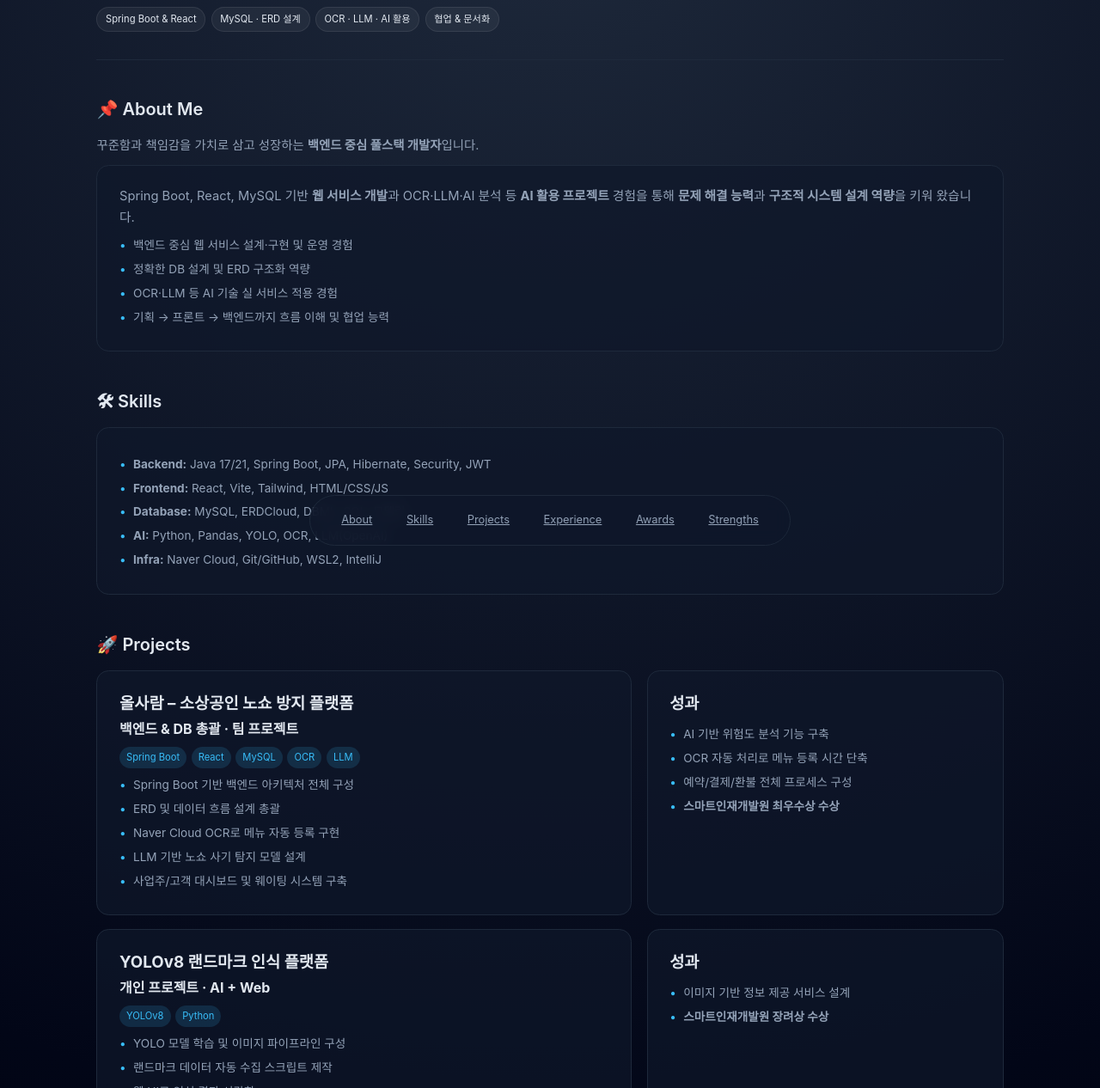
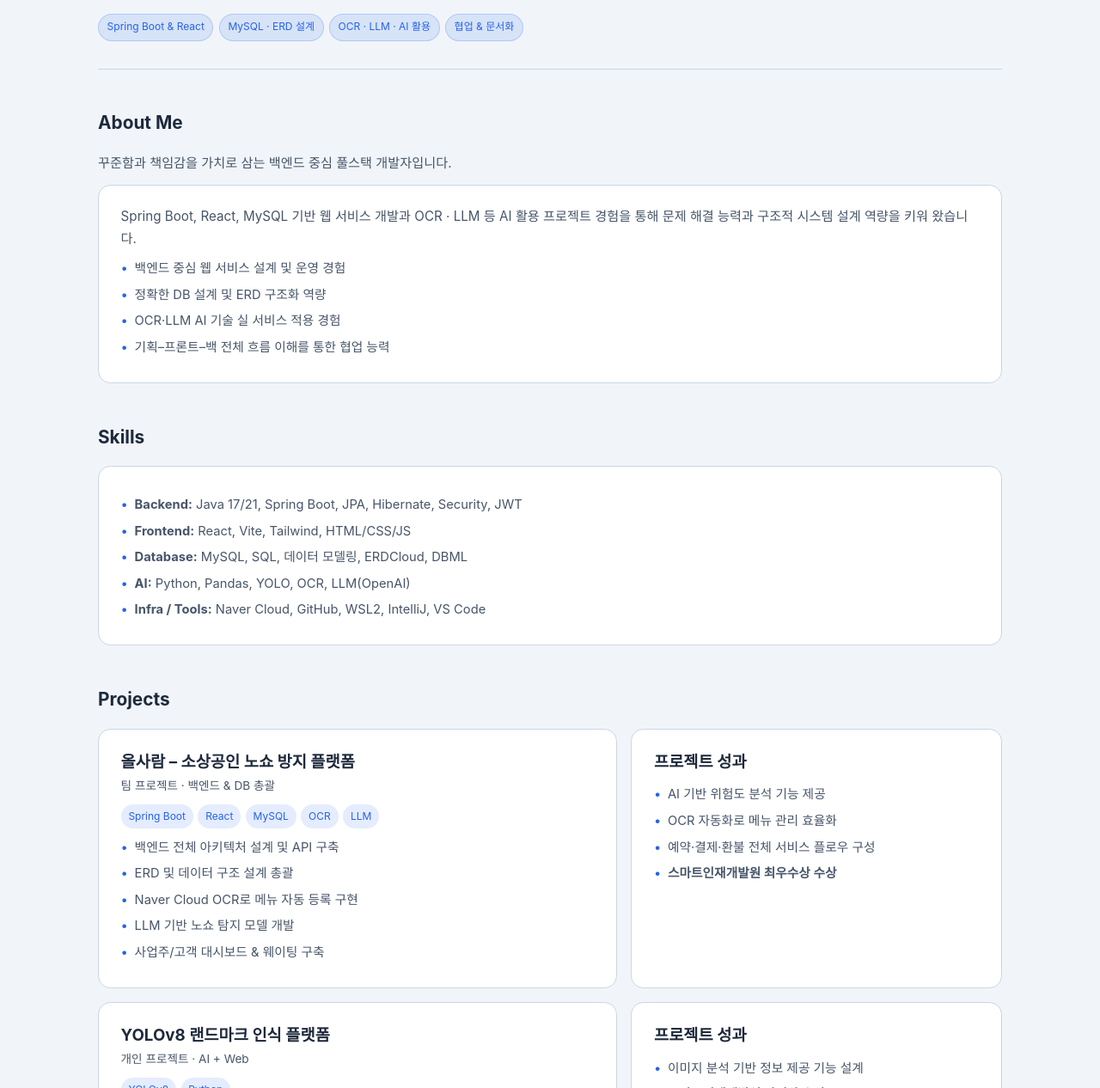
Before and after one commit to baej5600-cpu/portfolio, a website: page index.html in a window 1280 px wide. Shown: the part 140-1406 px from the top of the page at 86% size. Drawn offline with Linux system fonts and the light colour scheme.

Commit message:
Upgrade portfolio design

```diff
--- a/index.html
+++ b/index.html
@@ -6,70 +6,41 @@
 <meta name="viewport" content="width=device-width, initial-scale=1.0" />
 
 <style>
-/* -------------------- GLOBAL THEME -------------------- */
+/* -------------------- 밝은 다크모드 테마 -------------------- */
 :root {
-    --bg: #0f172a;
-    --bg-soft: #1e293b;
-    --card: #0f172a;
-    --accent: #38bdf8;
-    --accent-soft: rgba(56,189,248,0.15);
-    --text: #e2e8f0;
-    --text-soft: #94a3b8;
-    --border: #1e293b;
+    --bg: #f1f5f9;
+    --bg-soft: #e2e8f0;
+    --card: #ffffff;
+    --accent: #2563eb;
+    --accent-soft: rgba(37, 99, 235, 0.12);
+    --text: #1e293b;
+    --text-soft: #475569;
+    --border: #cbd5e1;
 }
 
-*{ margin:0; padding:0; box-sizing:border-box; }
+* { margin:0; padding:0; box-sizing:border-box; }
 
 body {
     font-family: "Inter", system-ui, sans-serif;
-    background: radial-gradient(circle at top, #1e293b 0%, #020617 60%, #000 100%);
+    background: var(--bg);
     color: var(--text);
     line-height: 1.7;
-    overflow-x: hidden;
 }
 
-/* -------------------- LAYOUT -------------------- */
+/* -------------------- Layout -------------------- */
 .wrapper {
     max-width: 1100px;
     margin: 0 auto;
-    padding: 2.5rem 1.4rem 5rem;
+    padding: 2.8rem 1.5rem 5rem;
 }
 
-/* -------------------- FLOATING NAVBAR -------------------- */
-.navbar {
-    position: fixed;
-    bottom: 25px;
-    left: 50%;
-    transform: translateX(-50%);
-    background: rgba(15,23,42,0.85);
-    backdrop-filter: blur(10px);
-    padding: 0.7rem 1.4rem;
-    border-radius: 999px;
-    border: 1px solid #1e293b;
-    display: flex;
-    gap: 0.75rem;
-    z-index: 999;
-    transition: 0.25s ease;
-}
-.navbar a {
-    font-size: 0.8rem;
-    padding: 0.35rem 0.8rem;
-    border-radius: 999px;
-    border: 1px solid transparent;
-    color: var(--text-soft);
-}
-.navbar a:hover {
-    color: var(--accent);
-    border-color: var(--accent);
-}
-
-/* -------------------- HEADER -------------------- */
 header {
     padding-bottom: 2rem;
     border-bottom: 1px solid var(--border);
-    margin-bottom: 2.5rem;
+    margin-bottom: 2.8rem;
 }
 
+/* -------------------- Header -------------------- */
 .header-main {
     display:flex;
     justify-content: space-between;
@@ -84,83 +55,83 @@ header {
 }
 
 .title-group h2 {
-    font-size: 0.95rem;
+    font-size: 1rem;
     color: var(--accent);
-    margin-top: 0.25rem;
-    letter-spacing: 0.12em;
+    margin-top: 0.35rem;
+    letter-spacing: 0.08em;
 }
 
 .badges {
-    display:flex; flex-wrap:wrap; gap:0.4rem; margin-top:0.8rem;
+    display:flex;
+    flex-wrap:wrap;
+    gap:0.4rem;
+    margin-top:0.8rem;
 }
 
 .badge {
-    font-size:0.7rem;
-    padding:0.25rem 0.6rem;
+    font-size:0.75rem;
+    padding:0.3rem 0.6rem;
     border-radius:999px;
-    background: rgba(255,255,255,0.05);
-    border:1px solid rgba(255,255,255,0.08);
+    background: var(--accent-soft);
+    color: var(--accent);
+    border:1px solid rgba(37,99,235,0.22);
 }
 
-/* -------------------- CARDS -------------------- */
+/* -------------------- Contact -------------------- */
+.contact {
+    font-size: 0.9rem;
+    text-align: right;
+    color: var(--text-soft);
+}
+.contact a { color: var(--accent); text-decoration: none; }
+.contact a:hover { text-decoration: underline; }
+
+/* -------------------- Sections -------------------- */
+.section { margin-bottom:2.8rem; }
+
+.section-title {
+    font-size: 1.3rem;
+    font-weight: 700;
+    margin-bottom: 1rem;
+}
+
+.section-sub {
+    margin-bottom:0.8rem;
+    font-size:0.95rem;
+    color:var(--text-soft);
+}
+
+/* -------------------- Cards -------------------- */
 .card {
-    background: rgba(15,23,42,0.7);
-    padding:1.4rem 1.6rem;
-    border-radius:0.9rem;
+    background: var(--card);
+    padding: 1.4rem 1.6rem;
+    border-radius: 0.9rem;
     border:1px solid var(--border);
-    transition:0.3s ease;
-    box-shadow: 0 0 0 transparent;
+    transition:0.25s ease;
 }
 
 .card:hover {
-    transform: translateY(-4px);
-    border-color: var(--accent);
-    box-shadow: 0 8px 20px rgba(56,189,248,0.15);
+    transform: translateY(-3px);
+    box-shadow: 0 6px 18px rgba(0,0,0,0.08);
 }
 
-/* -------------------- SECTIONS -------------------- */
-.section {
-    margin-bottom: 2.6rem;
-}
-
-.section-title {
-    font-size:1.25rem;
-    font-weight:600;
-    margin-bottom: 0.8rem;
-    display:flex;
-    align-items:center;
-    gap:0.4rem;
-}
-
-.section-sub {
-    font-size:0.9rem;
-    color: var(--text-soft);
-    margin-bottom: 0.7rem;
-}
-
-/* -------------------- PROJECT GRID -------------------- */
-.card-grid {
-    display:grid;
-    grid-template-columns:1.5fr 1fr;
-    gap:1.1rem;
-}
-
+/* -------------------- Tag -------------------- */
 .tag-row { display:flex; flex-wrap:wrap; gap:0.35rem; margin-top:0.4rem; }
 .tag {
-    font-size:0.7rem;
-    padding:0.2rem 0.5rem;
+    font-size:0.75rem;
+    padding:0.25rem 0.55rem;
     border-radius:999px;
     background: var(--accent-soft);
     color: var(--accent);
 }
 
-/* -------------------- UL -------------------- */
-ul{ list-style:none; margin-top:0.5rem; }
-ul li{
-    font-size:0.85rem;
-    margin-bottom:0.3rem;
+/* -------------------- Lists -------------------- */
+ul { list-style:none; margin-top:0.6rem; }
+ul li {
+    margin-bottom:0.35rem;
     padding-left:1rem;
     position:relative;
+    font-size:0.92rem;
     color: var(--text-soft);
 }
 ul li::before {
@@ -170,41 +141,39 @@ ul li::before {
     color: var(--accent);
 }
 
-/* -------------------- FOOTER -------------------- */
+/* -------------------- Grid -------------------- */
+.card-grid {
+    display:grid;
+    grid-template-columns:1.4fr 1fr;
+    gap:1rem;
+}
+
+/* -------------------- Footer -------------------- */
 .footer {
     margin-top:3rem;
     padding-top:1rem;
     border-top:1px solid var(--border);
+    font-size:0.85rem;
+    color:var(--text-soft);
     display:flex;
     justify-content:space-between;
-    font-size:0.8rem;
     flex-wrap:wrap;
-    color: var(--text-soft);
 }
 
-/* -------------------- RESPONSIVE -------------------- */
-@media (max-width:768px) {
+/* -------------------- Responsive -------------------- */
+@media(max-width:768px) {
     .card-grid { grid-template-columns:1fr; }
-    .navbar { bottom:15px; }
+    .contact { text-align:left; }
 }
 </style>
 </head>
 
 <body>
+<div class="wrapper">
 
-<!-- FLOATING NAVIGATION -->
-<nav class="navbar">
-    <a href="#about">About</a>
-    <a href="#skills">Skills</a>
-    <a href="#projects">Projects</a>
-    <a href="#experience">Experience</a>
-    <a href="#awards">Awards</a>
-    <a href="#strengths">Strengths</a>
-</nav>
-
-<div class="wrapper">
 <header>
     <div class="header-main">
+
         <div class="title-group">
             <h1>배준호</h1>
             <h2>AI · Backend · Database · Web Fullstack Developer</h2>
@@ -217,80 +186,96 @@ ul li::before {
             </div>
         </div>
 
-        <div class="contact" style="text-align:right;">
-            <div>📧 <b>baej5600@gmail.com</b></div>
-            <div>💼 GitHub: <a href="#" target="_blank">github.com/your-id</a></div>
-            <div>📎 Notion: <a href="#" target="_blank">포트폴리오 링크</a></div>
+        <div class="contact">
+            <div>📧 baej5600@gmail.com</div>
+            <div>GitHub:
+                <a href="https://github.com/baej5600-cpu" target="_blank">
+                    github.com/baej5600-cpu
+                </a>
+            </div>
+            <div>Notion:
+                <a href="https://www.notion.so/1f93479df154801393acfe0fe1b4d4b8?source=copy_link" target="_blank">
+                    포트폴리오 링크
+                </a>
+            </div>
         </div>
+
     </div>
 </header>
 
-<!-- -------------------- ABOUT -------------------- -->
+<!-- -------------------- About -------------------- -->
 <section id="about" class="section">
-    <h2 class="section-title">📌 About Me</h2>
+    <h2 class="section-title">About Me</h2>
     <div class="section-sub">
-        꾸준함과 책임감을 가치로 삼고 성장하는 <strong>백엔드 중심 풀스택 개발자</strong>입니다.
+        꾸준함과 책임감을 가치로 삼는 백엔드 중심 풀스택 개발자입니다.
     </div>
 
     <div class="card">
-        <p style="font-size:0.92rem; color:var(--text-soft); margin-bottom:0.4rem;">
-            Spring Boot, React, MySQL 기반 <strong>웹 서비스 개발</strong>과
-            OCR·LLM·AI 분석 등 <strong>AI 활용 프로젝트</strong> 경험을 통해
-            <strong>문제 해결 능력</strong>과 <strong>구조적 시스템 설계 역량</strong>을 키워 왔습니다.
+        <p style="margin-bottom:0.4rem; font-size:0.95rem; color:var(--text-soft);">
+            Spring Boot, React, MySQL 기반 웹 서비스 개발과
+            OCR · LLM 등 AI 활용 프로젝트 경험을 통해
+            문제 해결 능력과 구조적 시스템 설계 역량을 키워 왔습니다.
         </p>
 
         <ul>
-            <li>백엔드 중심 웹 서비스 설계·구현 및 운영 경험</li>
+            <li>백엔드 중심 웹 서비스 설계 및 운영 경험</li>
             <li>정확한 DB 설계 및 ERD 구조화 역량</li>
-            <li>OCR·LLM 등 AI 기술 실 서비스 적용 경험</li>
-            <li>기획 → 프론트 → 백엔드까지 흐름 이해 및 협업 능력</li>
+            <li>OCR·LLM AI 기술 실 서비스 적용 경험</li>
+            <li>기획–프론트–백 전체 흐름 이해를 통한 협업 능력</li>
         </ul>
     </div>
 </section>
 
-<!-- -------------------- SKILLS -------------------- -->
+<!-- -------------------- Skills -------------------- -->
 <section id="skills" class="section">
-    <h2 class="section-title">🛠 Skills</h2>
+    <h2 class="section-title">Skills</h2>
 
     <div class="card">
         <ul>
             <li><b>Backend:</b> Java 17/21, Spring Boot, JPA, Hibernate, Security, JWT</li>
             <li><b>Frontend:</b> React, Vite, Tailwind, HTML/CSS/JS</li>
-            <li><b>Database:</b> MySQL, ERDCloud, DBML, SQL, 모델링</li>
+            <li><b>Database:</b> MySQL, SQL, 데이터 모델링, ERDCloud, DBML</li>
             <li><b>AI:</b> Python, Pandas, YOLO, OCR, LLM(OpenAI)</li>
-            <li><b>Infra:</b> Naver Cloud, Git/GitHub, WSL2, IntelliJ</li>
+            <li><b>Infra / Tools:</b> Naver Cloud, GitHub, WSL2, IntelliJ, VS Code</li>
         </ul>
     </div>
 </section>
 
-<!-- -------------------- PROJECTS -------------------- -->
+<!-- -------------------- Projects -------------------- -->
 <section id="projects" class="section">
-    <h2 class="section-title">🚀 Projects</h2>
+    <h2 class="section-title">Projects</h2>
 
     <div class="card-grid">
         <div class="card">
             <h3>올사람 – 소상공인 노쇼 방지 플랫폼</h3>
-            <h4>백엔드 & DB 총괄 · 팀 프로젝트</h4>
+            <p style="font-size:0.85rem; color:var(--text-soft); margin-bottom:0.6rem;">
+                팀 프로젝트 · 백엔드 & DB 총괄
+            </p>
+
             <div class="tag-row">
-                <span class="tag">Spring Boot</span><span class="tag">React</span>
-                <span class="tag">MySQL</span><span class="tag">OCR</span><span class="tag">LLM</span>
+                <span class="tag">Spring Boot</span>
+                <span class="tag">React</span>
+                <span class="tag">MySQL</span>
+                <span class="tag">OCR</span>
+                <span class="tag">LLM</span>
             </div>
+
             <ul>
-                <li>Spring Boot 기반 백엔드 아키텍처 전체 구성</li>
-                <li>ERD 및 데이터 흐름 설계 총괄</li>
+                <li>백엔드 전체 아키텍처 설계 및 API 구축</li>
+                <li>ERD 및 데이터 구조 설계 총괄</li>
                 <li>Naver Cloud OCR로 메뉴 자동 등록 구현</li>
-                <li>LLM 기반 노쇼 사기 탐지 모델 설계</li>
-                <li>사업주/고객 대시보드 및 웨이팅 시스템 구축</li>
+                <li>LLM 기반 노쇼 탐지 모델 개발</li>
+                <li>사업주/고객 대시보드 & 웨이팅 구축</li>
             </ul>
         </div>
 
         <div class="card">
-            <h3>성과</h3>
+            <h3>프로젝트 성과</h3>
             <ul>
-                <li>AI 기반 위험도 분석 기능 구축</li>
-                <li>OCR 자동 처리로 메뉴 등록 시간 단축</li>
-                <li>예약/결제/환불 전체 프로세스 구성</li>
-                <li><strong>스마트인재개발원 최우수상 수상</strong></li>
+                <li>AI 기반 위험도 분석 기능 제공</li>
+                <li>OCR 자동화로 메뉴 관리 효율화</li>
+                <li>예약·결제·환불 전체 서비스 플로우 구성</li>
+                <li><b>스마트인재개발원 최우수상 수상</b></li>
             </ul>
         </div>
     </div>
@@ -300,68 +285,90 @@ ul li::before {
     <div class="card-grid">
         <div class="card">
             <h3>YOLOv8 랜드마크 인식 플랫폼</h3>
-            <h4>개인 프로젝트 · AI + Web</h4>
-            <div class="tag-row"><span class="tag">YOLOv8</span><span class="tag">Python</span></div>
+            <p style="font-size:0.85rem; color:var(--text-soft); margin-bottom:0.6rem;">
+                개인 프로젝트 · AI + Web
+            </p>
+
+            <div class="tag-row">
+                <span class="tag">YOLOv8</span>
+                <span class="tag">Python</span>
+            </div>
+
             <ul>
-                <li>YOLO 모델 학습 및 이미지 파이프라인 구성</li>
-                <li>랜드마크 데이터 자동 수집 스크립트 제작</li>
-                <li>웹 UI로 인식 결과 시각화</li>
+                <li>YOLO 모델 학습 및 이미지 파이프라인 구축</li>
+                <li>랜드마크 정보 자동 수집 스크립트 제작</li>
+                <li>웹 UI를 통한 결과 시각화</li>
             </ul>
         </div>
 
         <div class="card">
-            <h3>성과</h3>
+            <h3>프로젝트 성과</h3>
             <ul>
-                <li>이미지 기반 정보 제공 서비스 설계</li>
-                <li><strong>스마트인재개발원 장려상 수상</strong></li>
+                <li>이미지 분석 기반 정보 제공 기능 설계</li>
+                <li><b>스마트인재개발원 장려상 수상</b></li>
+            </ul>
+        </div>
+    </div>
+
+    <div style="margin-top:1rem;">
+        <div class="card">
+            <h3>그 외 프로젝트</h3>
+            <ul>
+                <li>REST API 학습용 미니 프로젝트</li>
+                <li>DB 모델링 및 SQL 실습</li>
+                <li>AI 실험 및 프로토타입 구축</li>
             </ul>
         </div>
     </div>
 </section>
 
-<!-- -------------------- EXPERIENCE -------------------- -->
+<!-- -------------------- Experience -------------------- -->
 <section id="experience" class="section">
-    <h2 class="section-title">🗂 Experience & Education</h2>
+    <h2 class="section-title">Experience & Education</h2>
+
     <div class="card">
         <h3>스마트인재개발원 — Fullstack 과정</h3>
         <ul>
-            <li>Spring Boot / React 웹 서비스 개발</li>
-            <li>DB 설계 및 모델링 실습</li>
-            <li>AI 모델 및 LLM 기반 프로젝트 수행</li>
+            <li>Spring Boot / React 기반 웹 서비스 개발</li>
+            <li>ERD·DB 모델링 실습</li>
+            <li>AI 모델 및 LLM 활용 프로젝트 수행</li>
             <li>팀 협업 프로젝트 2회 진행</li>
         </ul>
     </div>
 </section>
 
-<!-- -------------------- AWARDS -------------------- -->
+<!-- -------------------- Awards -------------------- -->
 <section id="awards" class="section">
-    <h2 class="section-title">🧬 Awards</h2>
+    <h2 class="section-title">Awards</h2>
+
     <div class="card">
         <ul>
-            <li><strong>최우수상</strong> — 올사람 프로젝트</li>
-            <li><strong>장려상</strong> — YOLOv8 랜드마크 프로젝트</li>
+            <li><b>최우수상</b> — 올사람 프로젝트</li>
+            <li><b>장려상</b> — YOLOv8 랜드마크 프로젝트</li>
         </ul>
     </div>
 </section>
 
-<!-- -------------------- STRENGTHS -------------------- -->
+<!-- -------------------- Strengths -------------------- -->
 <section id="strengths" class="section">
-    <h2 class="section-title">🧱 Strengths</h2>
+    <h2 class="section-title">Strengths</h2>
+
     <div class="card">
         <ul>
-            <li><strong>문제 해결 능력</strong> — 에러 분석 및 구조적 해결</li>
-            <li><strong>DB 설계 역량</strong> — 복잡한 요구사항을 구조화</li>
-            <li><strong>AI 활용 능력</strong> — OCR·LLM 실 서비스 적용</li>
-            <li><strong>협업 능력</strong> — 프론트·백 이해 및 조율 가능</li>
-            <li><strong>문서화 능력</strong> — ERD, UML, PPT로 명확한 설명</li>
+            <li>문제 해결 능력 — 에러 분석 및 구조적 해결</li>
+            <li>DB 설계 역량 — 복잡한 요구사항 구조화</li>
+            <li>AI 활용 능력 — OCR·LLM 실 서비스 적용</li>
+            <li>협업 능력 — 기획·프론트·백 조율 가능</li>
+            <li>문서화 능력 — ERD, UML, PPT 상세화</li>
         </ul>
     </div>
 </section>
 
 <footer class="footer">
     <div>© <span id="year"></span> Bae Junho</div>
-    <div>Built with HTML & CSS</div>
+    <div>HTML & CSS 기반 포트폴리오</div>
 </footer>
+
 </div>
 
 <script>
```
